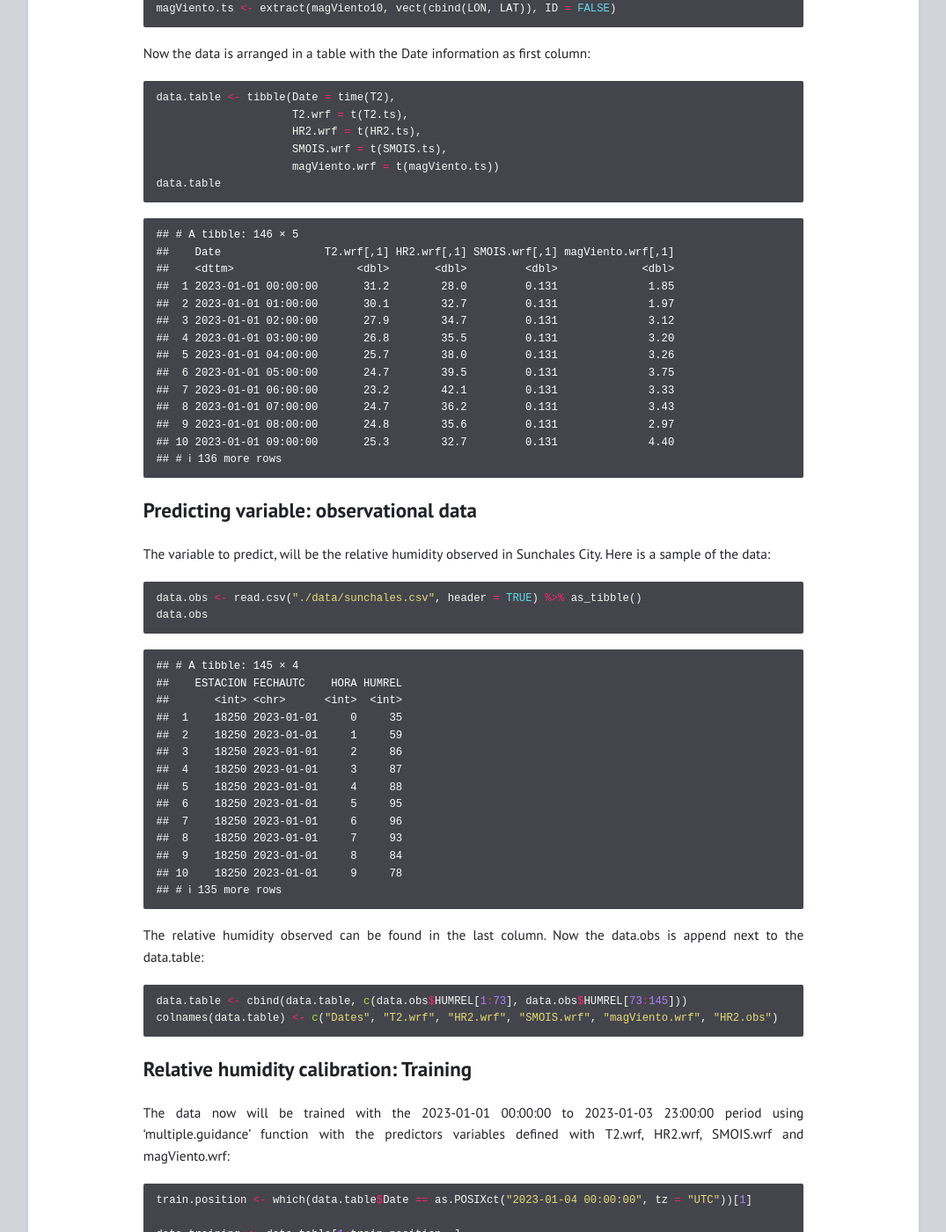
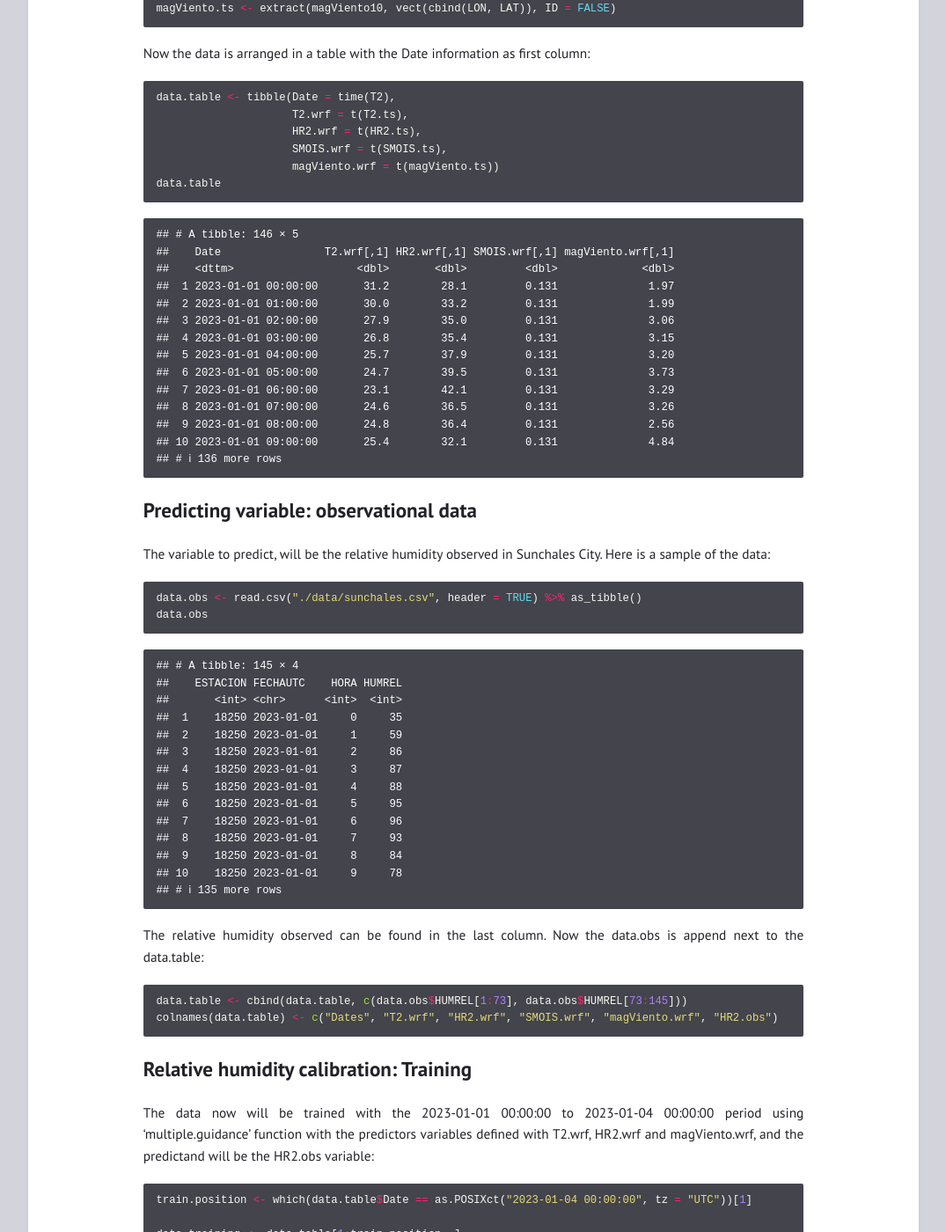
Before and after one commit to Gonzalo1985/CodeTipsHub, a Jekyll site: the page built from _posts/2024-12-04-Relative-humidity-calibration.md, in a window 1280 px wide and 1400 px high, scrolled down 2213 px. Shown: the whole window at 88% size, without its empty margins (102-1177 px from the left). Built offline with Jekyll 4.4.1, drawn with Linux system fonts in a browser that asks for light colours; some of the changed text lies outside the part shown.

Commit message:
Post updated

````diff
--- a/Page04_awswrfsmn.Rmd
+++ b/Page04_awswrfsmn.Rmd
@@ -116,7 +116,7 @@ colnames(data.table) <- c("Dates", "T2.wrf", "HR2.wrf", "SMOIS.wrf", "magViento.
 
 ## Relative humidity calibration: Training
 
-The data now will be trained with the 2023-01-01 00:00:00 to 2023-01-03 23:00:00 period using 'multiple.guidance' function with the predictors variables defined with T2.wrf, HR2.wrf, SMOIS.wrf and magViento.wrf:
+The data now will be trained with the 2023-01-01 00:00:00 to 2023-01-04 00:00:00 period using 'multiple.guidance' function with the predictors variables defined with T2.wrf, HR2.wrf and magViento.wrf, and the predictand will be the HR2.obs variable:
 
 ```{r}
 train.position <- which(data.table$Date == as.POSIXct("2023-01-04 00:00:00", tz = "UTC"))[1]
--- a/_posts/2024-12-04-Relative-humidity-calibration.md
+++ b/_posts/2024-12-04-Relative-humidity-calibration.md
@@ -140,16 +140,16 @@ data.table
     ## # A tibble: 146 × 5
     ##    Date                T2.wrf[,1] HR2.wrf[,1] SMOIS.wrf[,1] magViento.wrf[,1]
     ##    <dttm>                   <dbl>       <dbl>         <dbl>             <dbl>
-    ##  1 2023-01-01 00:00:00       31.2        28.0         0.131              1.85
-    ##  2 2023-01-01 01:00:00       30.1        32.7         0.131              1.97
-    ##  3 2023-01-01 02:00:00       27.9        34.7         0.131              3.12
-    ##  4 2023-01-01 03:00:00       26.8        35.5         0.131              3.20
-    ##  5 2023-01-01 04:00:00       25.7        38.0         0.131              3.26
-    ##  6 2023-01-01 05:00:00       24.7        39.5         0.131              3.75
-    ##  7 2023-01-01 06:00:00       23.2        42.1         0.131              3.33
-    ##  8 2023-01-01 07:00:00       24.7        36.2         0.131              3.43
-    ##  9 2023-01-01 08:00:00       24.8        35.6         0.131              2.97
-    ## 10 2023-01-01 09:00:00       25.3        32.7         0.131              4.40
+    ##  1 2023-01-01 00:00:00       31.2        28.1         0.131              1.97
+    ##  2 2023-01-01 01:00:00       30.0        33.2         0.131              1.99
+    ##  3 2023-01-01 02:00:00       27.9        35.0         0.131              3.06
+    ##  4 2023-01-01 03:00:00       26.8        35.4         0.131              3.15
+    ##  5 2023-01-01 04:00:00       25.7        37.9         0.131              3.20
+    ##  6 2023-01-01 05:00:00       24.7        39.5         0.131              3.73
+    ##  7 2023-01-01 06:00:00       23.1        42.1         0.131              3.29
+    ##  8 2023-01-01 07:00:00       24.6        36.5         0.131              3.26
+    ##  9 2023-01-01 08:00:00       24.8        36.4         0.131              2.56
+    ## 10 2023-01-01 09:00:00       25.4        32.1         0.131              4.84
     ## # ℹ 136 more rows
 
 ## Predicting variable: observational data
@@ -187,9 +187,10 @@ colnames(data.table) <- c("Dates", "T2.wrf", "HR2.wrf", "SMOIS.wrf", "magViento.
 
 ## Relative humidity calibration: Training
 
-The data now will be trained with the 2023-01-01 00:00:00 to 2023-01-03
-23:00:00 period using ‘multiple.guidance’ function with the predictors
-variables defined with T2.wrf, HR2.wrf, SMOIS.wrf and magViento.wrf:
+The data now will be trained with the 2023-01-01 00:00:00 to 2023-01-04
+00:00:00 period using ‘multiple.guidance’ function with the predictors
+variables defined with T2.wrf, HR2.wrf and magViento.wrf, and the
+predictand will be the HR2.obs variable:
 
 ``` r
 train.position <- which(data.table$Date == as.POSIXct("2023-01-04 00:00:00", tz = "UTC"))[1]
````
Also changed, not shown: other parts of _posts/2024-12-04-Relative-humidity-calibration.md (+5 -5 lines).
